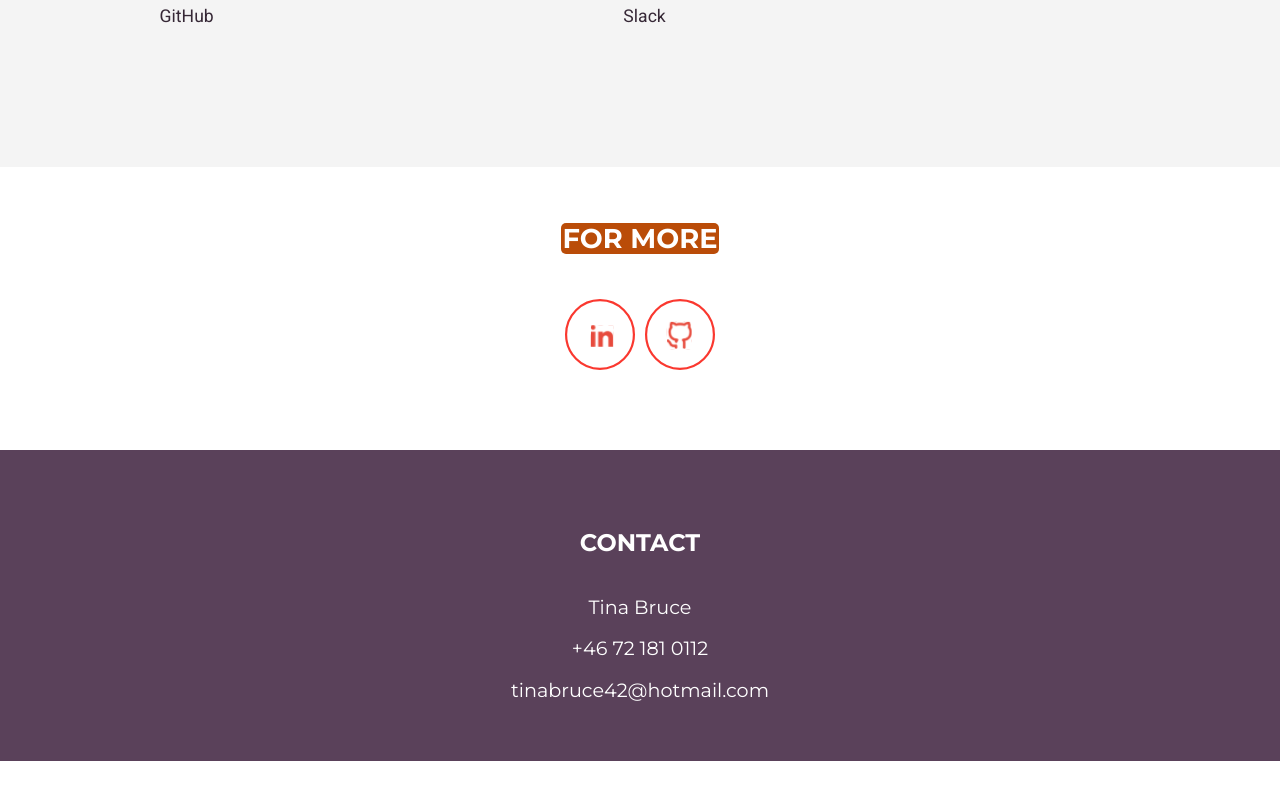
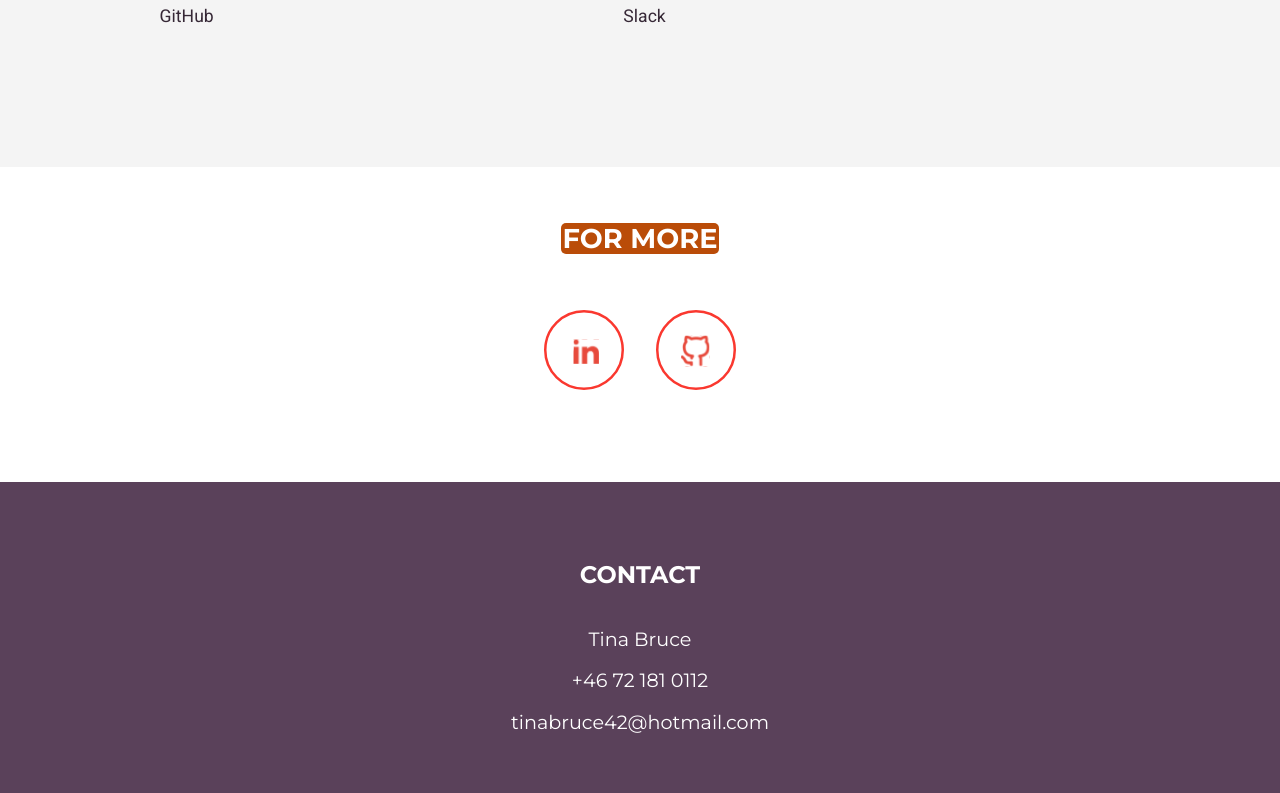
Before and after one commit to Technigo/project-react-portfolio, a React (Create React App) app: page / in a window 1280 px wide. Shown: the part 2707-3500 px from the top of the page. Before the commit the page ends 3468 px from the top, so only its background shows below. Built offline with nearby package versions, Linux system fonts and the light colour scheme; no server answers.

Commit message:
Added Minor Styling

```diff
--- a/src/components/ForMore.js
+++ b/src/components/ForMore.js
@@ -8,7 +8,7 @@ export const ForMore = () => {
   return (
     <OuterWrapper>
       <MainHeadline>FOR MORE</MainHeadline>
-      <SoMeLinks image1={linkedinRed} image2={githubRed} />
+      <SoMeLinks image1={linkedinRed} image2={githubRed} red />
     </OuterWrapper>
   )
 }
--- a/src/components/Header.js
+++ b/src/components/Header.js
@@ -14,7 +14,7 @@ export const Header = () => {
   return (
     <HeaderBackground>
       <HeaderWrapper>
-        <SoMeLinks image1={linkedinWhite} image2={githubWhite} alignment="flex-end" width="3rem" height="3rem" />
+        <SoMeLinks image1={linkedinWhite} image2={githubWhite} alignment="flex-end" />
         <HeaderIntro />
         <ProfileImage />
       </HeaderWrapper>
@@ -22,7 +22,7 @@ export const Header = () => {
   )
 }
 
-export const HeaderBackground = styled.header`
+const HeaderBackground = styled.header`
   width: 100vw;
   background-image: url('${redRock}');
   color: white;
--- a/src/components/HeaderIntro.js
+++ b/src/components/HeaderIntro.js
@@ -11,7 +11,7 @@ export const HeaderIntro = () => {
   )
 }
 
-export const HeaderParagraph = styled.div`
+const HeaderParagraph = styled.div`
   align-self: flex-start;
   font-family: 'Montserrat';
   font-weight: 700;
--- a/src/components/MainProjects.js
+++ b/src/components/MainProjects.js
@@ -52,13 +52,13 @@ export const MainProjects = () => {
 }
 
 // STYLING FOR THE ABOVE REACT COMPONENT
-export const ImageContainer = styled.div`
+const ImageContainer = styled.div`
   position: relative;
   /* This transition will cause the text to fade */
   transition: 0.5s ease;
 `
 
-export const ImageOverlay = styled.div`
+const ImageOverlay = styled.div`
   position: absolute;
   width: 100%;
   height: 100%;
@@ -72,7 +72,7 @@ export const ImageOverlay = styled.div`
   }
 `
 
-export const OverlayTitle = styled.p`
+const OverlayTitle = styled.p`
   text-align: center;
   position: absolute;
   top: 33%;
--- a/src/components/Skills.js
+++ b/src/components/Skills.js
@@ -39,13 +39,13 @@ export const Skills = () => {
   )
 }
 
-export const ListWrapper = styled(InnerWrapper)`
+const ListWrapper = styled(InnerWrapper)`
   flex-direction: row;
   flex-wrap: wrap;
   justify-content: space-between;
 `
 
-export const List = styled.ul`
+const List = styled.ul`
     font-family: 'Roboto';
     font-weight: 400;
     font-size: 1rem;
--- a/src/components/SoMeLinks.js
+++ b/src/components/SoMeLinks.js
@@ -1,10 +1,10 @@
 import React from 'react';
-import { NavBar } from '../styles/GlobalStyles'
+import styled, { css } from 'styled-components';
 
-export const SoMeLinks = ({ image1, image2, alignment, width, height }) => {
+export const SoMeLinks = ({ image1, image2, alignment, red }) => {
   // Display social media links that open in a new tab:
   return (
-    <NavBar alignment={alignment} width={width} height={height}>
+    <NavBar alignment={alignment} red={red}>
       <a href="https://www.linkedin.com/in/tina-bruce-9b1a0813a/" target="_blank" rel="noopener noreferrer">
         <img src={image1} alt="linkedin icon" />
       </a>
@@ -14,3 +14,43 @@ export const SoMeLinks = ({ image1, image2, alignment, width, height }) => {
     </NavBar>
   )
 }
+
+export const NavBar = styled.nav`
+  align-self: ${(props) => props.alignment};
+  margin-bottom: 1rem;
+
+  // Styling for white social media links:
+  img {
+    width: 3.3rem;
+    height: 3.3rem;
+    padding: 0.3rem;
+  }
+
+  @media (min-width: 668px) {
+    img {
+      width: 5rem;
+      height: 5rem;
+      padding: 0.3rem;
+    }
+  }
+
+  // Styling for red social media links:
+  ${(props) => props.red && css`
+    img {
+      width: 5rem;
+      height: 5rem;
+      padding: 1rem;
+    }
+
+    @media (min-width: 668px) {
+    img {
+      width: 7rem;
+      height: 7rem;
+    }
+  `
+}
+
+  & :hover {
+    transform: scale(1.1);
+  }
+`
--- a/src/styles/GlobalStyles.js
+++ b/src/styles/GlobalStyles.js
@@ -94,28 +94,6 @@ export const SmallHeadline = styled.h4`
   }
 `
 
-export const NavBar = styled.nav`
-  align-self: ${(props) => props.alignment};
-  margin-bottom: 1rem;
-
-  img {
-    width: 3.3rem;
-    height: 3.3rem;
-    padding: 0.3rem;
-  }
-
-  @media (min-width: 668px) {
-    img {
-      width: 5rem;
-      height: 5rem;
-    }
-  }
-
-  & :hover {
-    transform: scale(1.1);
-  }
-`
-
 export const ProjectCard = styled.section`
   display: flex;
   flex-direction: column;
--- a/src/utils/urls.js
+++ b/src/utils/urls.js
@@ -1,4 +1,3 @@
 // All the fetch-links used for this app
 export const BASE_URL = 'https://api.github.com/users/brucette/repos';
 export const PROJECT_THUMBNAIL = (projectName) => `https://raw.githubusercontent.com/brucette/${projectName}/master/code/preview/projPreview.png`;
-export const CODE_URL = (projectUrl) => ``;
```
